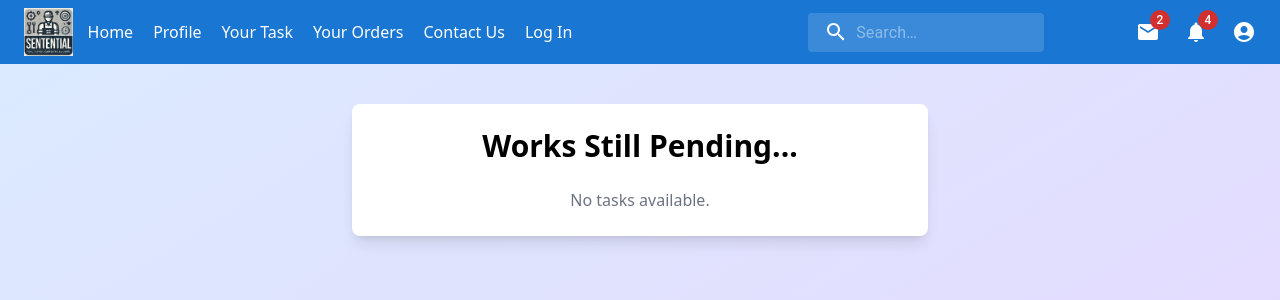
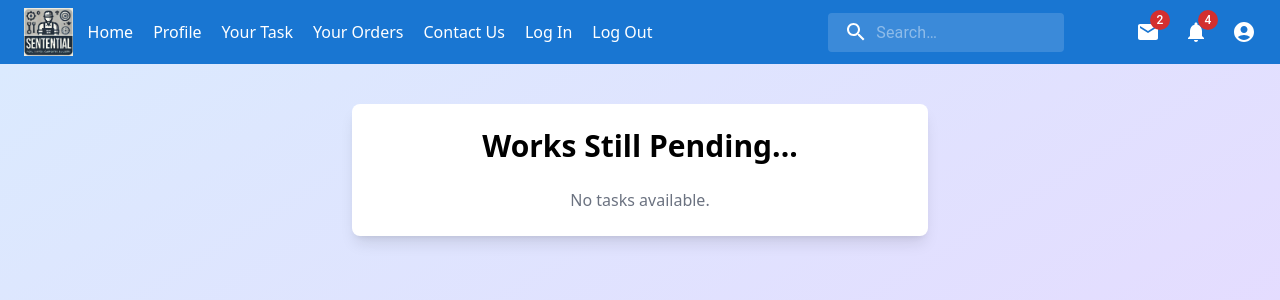
Before and after one commit to Sidduzzzup/Superior_workers, a React (Vite) app: page /Yourtasks in a window 1280 px wide. Shown: the top 300 px of the page. Built offline with nearby package versions, Linux system fonts and the light colour scheme.

Commit message:
Update Navbar.jsx

```diff
--- a/src/assets/components/Navbar.jsx
+++ b/src/assets/components/Navbar.jsx
@@ -150,7 +150,8 @@ export default function Navbar() {
             <Link to="/" style={{ marginRight: 20, color: 'white', textDecoration: 'none' }}>Your Orders</Link>
             <Link to="/" style={{ marginRight: 20, color: 'white', textDecoration: 'none' }}>Contact Us</Link>
             <Link to="/FirstLogin" style={{ marginRight: 20, color: 'white', textDecoration: 'none' }}>Log In</Link>
-          </Box>
+            <Link to="/LogoutConfirmation" style={{ marginRight: 20, color: 'white', textDecoration: 'none' }}>Log Out</Link>
+        </Box>
 
           {/* Search Bar */}
           <Box sx={{ flexGrow: 1, display: 'flex', justifyContent: 'center' }}>
```
